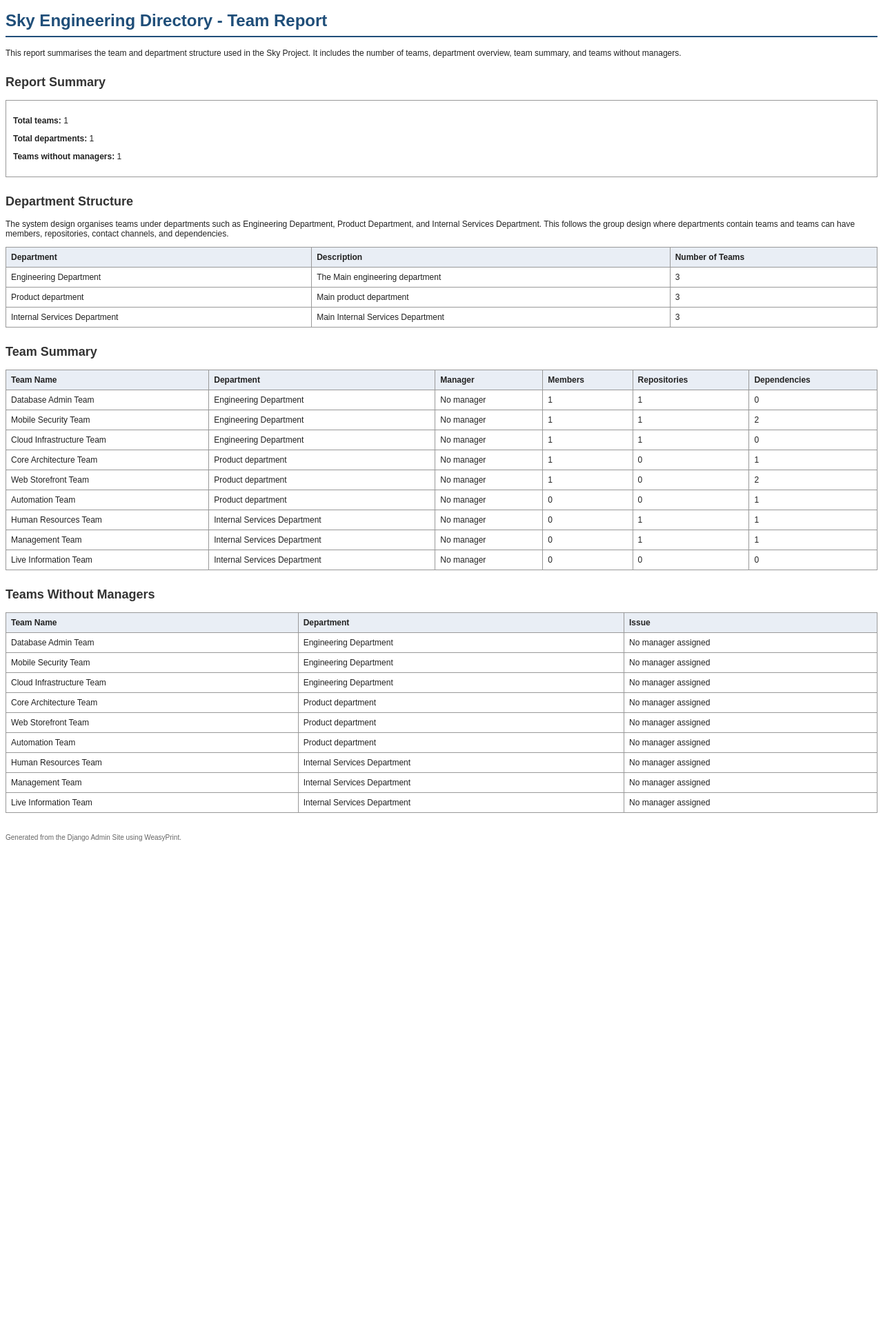
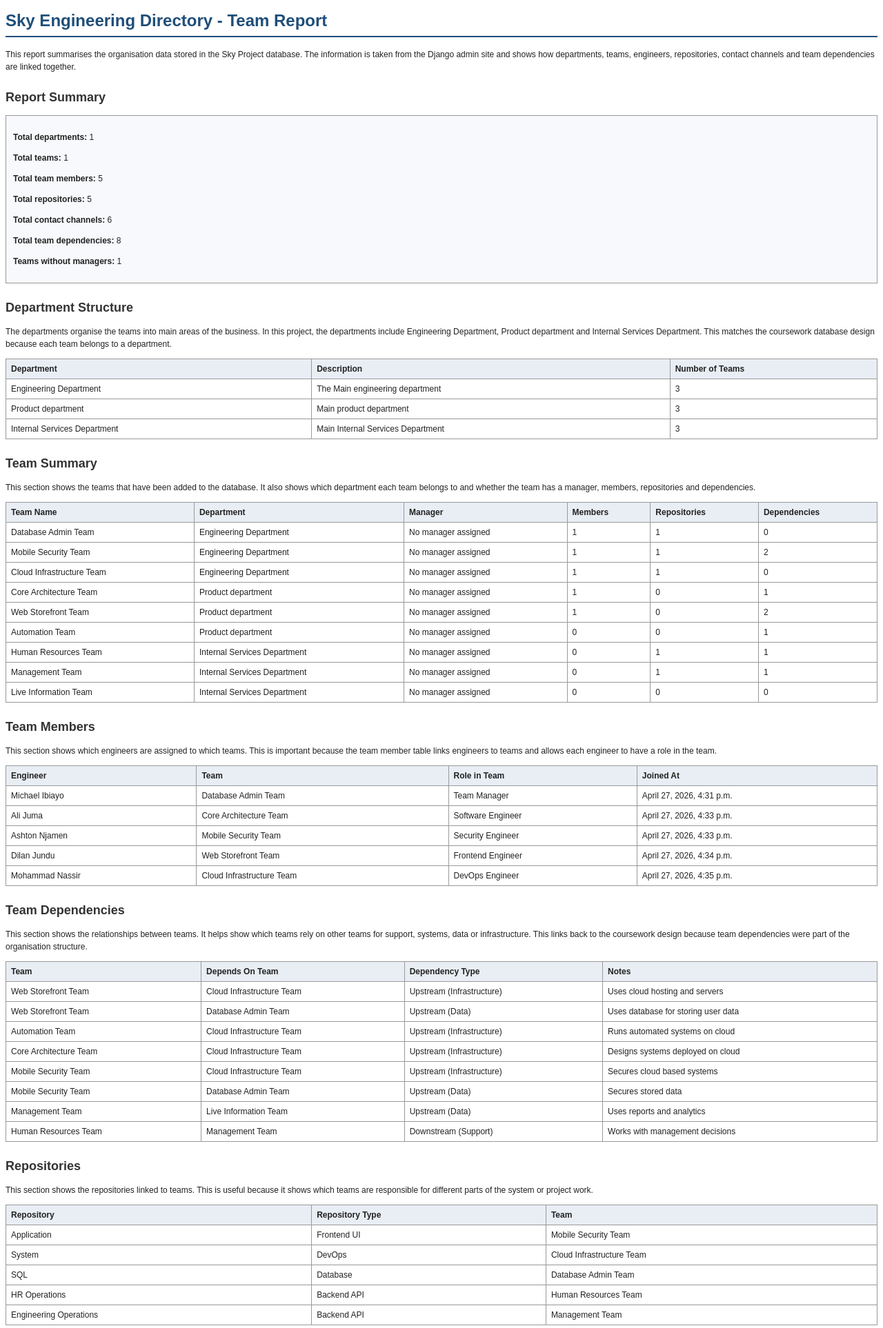
Before and after one commit to mikeyibiayo-prog/Updated-Sky_Project, a Django app: template Sky_Project/messages/templates/messages/team_report.html in a window 1280 px wide. Shown: the top 1926 px of the page at 69% size. Before the commit the page ends 1220 px from the top, so only its background shows below. Run offline with Django 5.2, Linux system fonts and the light colour scheme; data comes from the database, SQL or seed files in the repository; both versions use the stored data as it was after the commit; the template is opened without the code that fills it: values that come from a table or form of the project are taken from there, most other values are stand-ins (such as "Sample title", 1, 10 or a date in 2020).

Commit message:
Improving report function in admin.py

```diff
--- a/Sky_Project/messages/templates/messages/team_report.html
+++ b/Sky_Project/messages/templates/messages/team_report.html
@@ -22,16 +22,22 @@
             color: #333;
         }
 
+        p {
+            line-height: 1.5;
+        }
+
         table {
             width: 100%;
             border-collapse: collapse;
             margin-top: 10px;
+            margin-bottom: 15px;
         }
 
         th, td {
             border: 1px solid #999;
             padding: 7px;
             text-align: left;
+            vertical-align: top;
         }
 
         th {
@@ -42,6 +48,7 @@
             border: 1px solid #999;
             padding: 10px;
             margin-bottom: 10px;
+            background-color: #f7f9fc;
         }
 
         .footer {
@@ -57,25 +64,29 @@
 <h1>Sky Engineering Directory - Team Report</h1>
 
 <p>
-    This report summarises the team and department structure used in the Sky Project.
-    It includes the number of teams, department overview, team summary, and teams without managers.
+    This report summarises the organisation data stored in the Sky Project database.
+    The information is taken from the Django admin site and shows how departments,
+    teams, engineers, repositories, contact channels and team dependencies are linked together.
 </p>
 
 <h2>Report Summary</h2>
 
 <div class="summary-box">
+    <p><strong>Total departments:</strong> {{ total_departments }}</p>
     <p><strong>Total teams:</strong> {{ total_teams }}</p>
-    <p><strong>Total departments:</strong> {{ total_departments }}</p>
+    <p><strong>Total team members:</strong> {{ team_members.count }}</p>
+    <p><strong>Total repositories:</strong> {{ repositories.count }}</p>
+    <p><strong>Total contact channels:</strong> {{ contact_channels.count }}</p>
+    <p><strong>Total team dependencies:</strong> {{ dependencies.count }}</p>
     <p><strong>Teams without managers:</strong> {{ teams_without_managers_count }}</p>
 </div>
 
 <h2>Department Structure</h2>
 
 <p>
-    The system design organises teams under departments such as Engineering Department,
-    Product Department, and Internal Services Department. This follows the group design
-    where departments contain teams and teams can have members, repositories, contact channels,
-    and dependencies.
+    The departments organise the teams into main areas of the business. In this project,
+    the departments include Engineering Department, Product department and Internal Services Department.
+    This matches the coursework database design because each team belongs to a department.
 </p>
 
 <table>
@@ -96,6 +107,11 @@
 
 <h2>Team Summary</h2>
 
+<p>
+    This section shows the teams that have been added to the database. It also shows which department
+    each team belongs to and whether the team has a manager, members, repositories and dependencies.
+</p>
+
 <table>
     <tr>
         <th>Team Name</th>
@@ -114,7 +130,7 @@
             {% if team.manager %}
                 {{ team.manager.engineer.full_name }}
             {% else %}
-                No manager
+                No manager assigned
             {% endif %}
         </td>
         <td>{{ team.members.count }}</td>
@@ -124,7 +140,109 @@
     {% endfor %}
 </table>
 
+<h2>Team Members</h2>
+
+<p>
+    This section shows which engineers are assigned to which teams. This is important because the
+    team member table links engineers to teams and allows each engineer to have a role in the team.
+</p>
+
+<table>
+    <tr>
+        <th>Engineer</th>
+        <th>Team</th>
+        <th>Role in Team</th>
+        <th>Joined At</th>
+    </tr>
+
+    {% for member in team_members %}
+    <tr>
+        <td>{{ member.engineer.full_name }}</td>
+        <td>{{ member.team.name }}</td>
+        <td>{{ member.role_in_team }}</td>
+        <td>{{ member.joined_at }}</td>
+    </tr>
+    {% endfor %}
+</table>
+
+<h2>Team Dependencies</h2>
+
+<p>
+    This section shows the relationships between teams. It helps show which teams rely on other teams
+    for support, systems, data or infrastructure. This links back to the coursework design because team
+    dependencies were part of the organisation structure.
+</p>
+
+<table>
+    <tr>
+        <th>Team</th>
+        <th>Depends On Team</th>
+        <th>Dependency Type</th>
+        <th>Notes</th>
+    </tr>
+
+    {% for dependency in dependencies %}
+    <tr>
+        <td>{{ dependency.team.name }}</td>
+        <td>{{ dependency.depends_on_team.name }}</td>
+        <td>{{ dependency.dependency_type }}</td>
+        <td>{{ dependency.team_notes }}</td>
+    </tr>
+    {% endfor %}
+</table>
+
+<h2>Repositories</h2>
+
+<p>
+    This section shows the repositories linked to teams. This is useful because it shows which teams
+    are responsible for different parts of the system or project work.
+</p>
+
+<table>
+    <tr>
+        <th>Repository</th>
+        <th>Repository Type</th>
+        <th>Team</th>
+    </tr>
+
+    {% for repository in repositories %}
+    <tr>
+        <td>{{ repository.name }}</td>
+        <td>{{ repository.repository_type }}</td>
+        <td>{{ repository.team.name }}</td>
+    </tr>
+    {% endfor %}
+</table>
+
+<h2>Contact Channels</h2>
+
+<p>
+    This section shows the contact methods for teams, such as email or Slack. This improves the directory
+    because users can quickly see how to contact a team.
+</p>
+
+<table>
+    <tr>
+        <th>Team</th>
+        <th>Contact Type</th>
+        <th>Contact Value</th>
+    </tr>
+
+    {% for channel in contact_channels %}
+    <tr>
+        <td>{{ channel.team.name }}</td>
+        <td>{{ channel.type }}</td>
+        <td>{{ channel.value }}</td>
+    </tr>
+    {% endfor %}
+</table>
+
 <h2>Teams Without Managers</h2>
+
+<p>
+    This section highlights teams that do not currently have a manager assigned. This is useful because
+    it shows missing data that could be improved later in the admin dashboard.
+</p>
 
 <table>
     <tr>
@@ -147,7 +265,7 @@
 </table>
 
 <div class="footer">
-    Generated from the Django Admin Site using WeasyPrint.
+    Generated from the Django admin site using the Sky Project database.
 </div>
 
 </body>
```
Also changed, not shown: Sky_Project/messages/admin.py (+37 -3 lines), Sky_Project/db.sqlite3, 2 other files.
